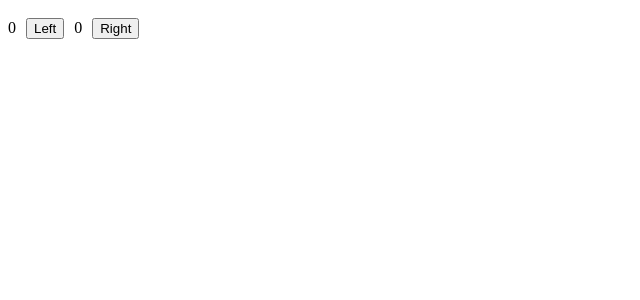
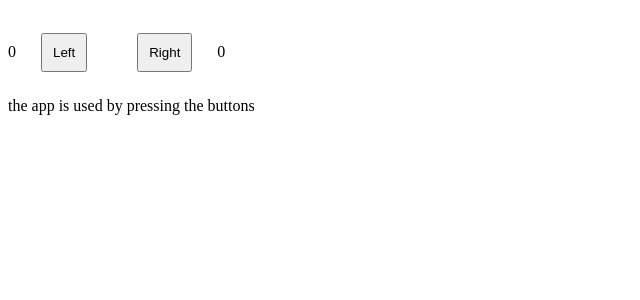
Before and after one commit to jmacosta/fullStackOpen, a React (Vite) app in the folder part1/courseinfo/: page / in a window 1280 px wide. Shown: the top 300 px of the page, without its empty margins (0-640 px from the left). Built offline with nearby package versions, Linux system fonts and the light colour scheme.

Commit message:
feat: end course info

```diff
--- a/part1/courseinfo/src/main.jsx
+++ b/part1/courseinfo/src/main.jsx
@@ -182,15 +182,23 @@ const App = () => {
 //   );
 // };
 
-// Matrix Management
+// conditional render
+const History = ({ allClicks }) => {
+  if (allClicks.length === 0) {
+    return <div>the app is used by pressing the buttons</div>;
+  }
+  return <div>button press history:{allClicks.join(" ")}</div>;
+};
+const Button = ({ actionFunction, labelButton }) => (
+  <button style={{ margin: "25px", padding: "10px" }} onClick={actionFunction}>
+    {labelButton}
+  </button>
+);
 const App = () => {
   const [left, setLeft] = useState(0);
   const [right, setRight] = useState(0);
   const [allClicks, setAll] = useState([]);
-  const handleLeftClick = () => {
-    setLeft(left + 1);
-    setAll(allClicks.concat("L"));
-  };
+
   const handleRightClick = () => {
     setRight(right + 1);
     setAll(allClicks.concat("R"));
@@ -199,14 +207,16 @@ const App = () => {
   return (
     <div>
       {left}
-      <button style={{ margin: "10px" }} onClick={handleLeftClick}>
-        Left
-      </button>
+      <Button
+        actionFunction={() => {
+          setLeft(left + 1);
+          setAll(allClicks.concat("L"));
+        }}
+        labelButton="Left"
+      />
+      <Button actionFunction={handleRightClick} labelButton="Right" />
       {right}
-      <button style={{ margin: "10px" }} onClick={handleRightClick}>
-        Right
-      </button>
-      <p>{allClicks.join(" ")}</p>
+      <History allClicks={allClicks} />
     </div>
   );
 };
```
